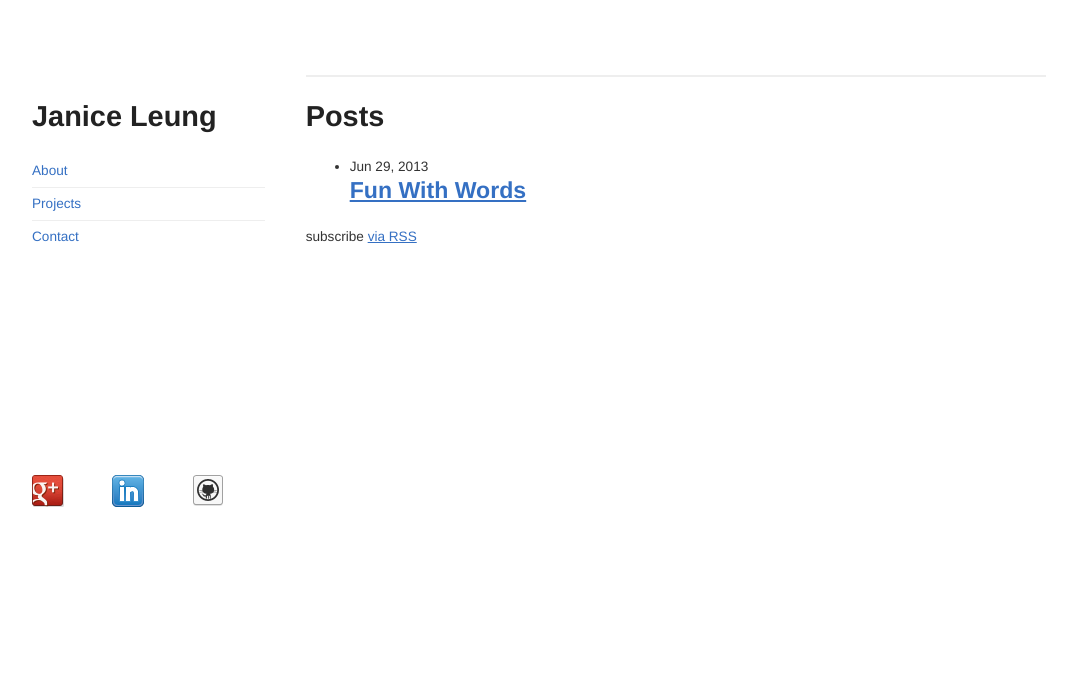
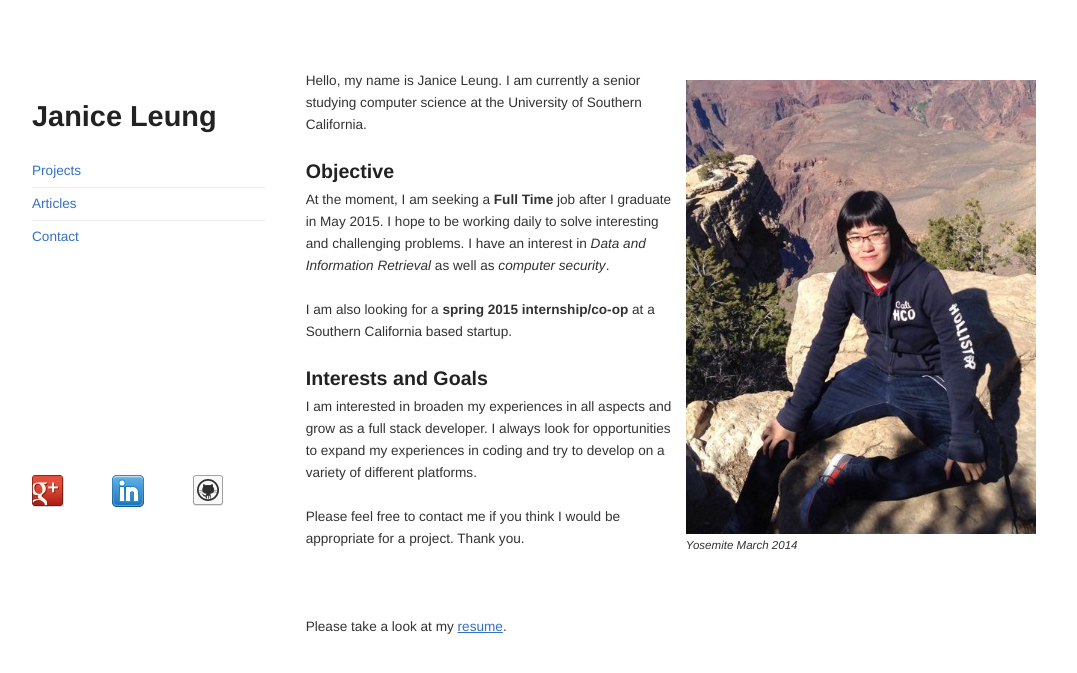
Before and after one commit to janicejl/portfolio_website, a Jekyll site: the page built from index.md, in a window 1280 px wide. Shown: the top 673 px of the page, without its empty margins (96-1173 px from the left). Built offline with Jekyll 4.4.1, drawn with Linux system fonts in a browser that asks for light colours.

Commit message:
shuffled about to index and made an articles folder.

```diff
--- a/_includes/header.html
+++ b/_includes/header.html
@@ -6,8 +6,8 @@
     </a>
     <nav class="nav nav-stroked">
       <ul>
-        <li><a href="{{ site.baseurl }}/about">About</a></li>
         <li><a href="{{ site.baseurl }}/projects">Projects</a></li>
+        <li><a href="{{ site.baseurl }}/articles">Articles</a></li>
         <li><a href="{{ site.baseurl }}/contact ">Contact</a></li>
       </ul>
     </nav>
--- a/_layouts/default.html
+++ b/_layouts/default.html
@@ -5,7 +5,9 @@
   <div class="units-row wrap">
     {% include header.html %}
     <div class="unit-75 main-body">
-      <h1 class="header-title">{{ page.title }}</h1>
+      {% if page.title != "" && page.title != nil %}
+        <h1 class="header-title">{{ page.title }}</h1>
+      {% endif %}
       <!-- content -->
       {{ content }}
     </div>
--- a/css/stylesheet.css
+++ b/css/stylesheet.css
@@ -22,6 +22,10 @@
   border-bottom: #eee solid 2px;
 }
 
+.padding-10 {
+  padding: 10px;
+}
+
 @media only screen and (max-width: 767px) {
   .wrap {
     width: 100%;
--- a/index.html
+++ /dev/null
@@ -1,23 +0,0 @@
----
-layout: default
----
-
-<div class="home">
-
-  <h1 class="page-heading">Posts</h1>
-
-  <ul class="post-list">
-    {% for post in site.posts %}
-      <li>
-        <span class="post-meta">{{ post.date | date: "%b %-d, %Y" }}</span>
-
-        <h2>
-          <a class="post-link" href="{{ post.url | prepend: site.baseurl }}">{{ post.title }}</a>
-        </h2>
-      </li>
-    {% endfor %}
-  </ul>
-
-  <p class="rss-subscribe">subscribe <a href="{{ "/feed.xml" | prepend: site.baseurl }}">via RSS</a></p>
-
-</div>
--- a/about/index.md
+++ b/index.md
@@ -1,9 +1,9 @@
 ---
 layout: default
-title: About Me
+title: ""
 ---
 
-<figure class="width-50 right">
+<figure class="width-50 right padding-10">
   <img src="{{ site.baseurl }}/images/me.jpg" alt="Janice Leung - Thanks for visiting my website." title="Yosemite March 2014"/>
   <figcaption>Yosemite March 2014</figcaption>
 </figure>
```
Also changed, not shown: about.md (deleted, +0 -11 lines), articles/index.html (added).
